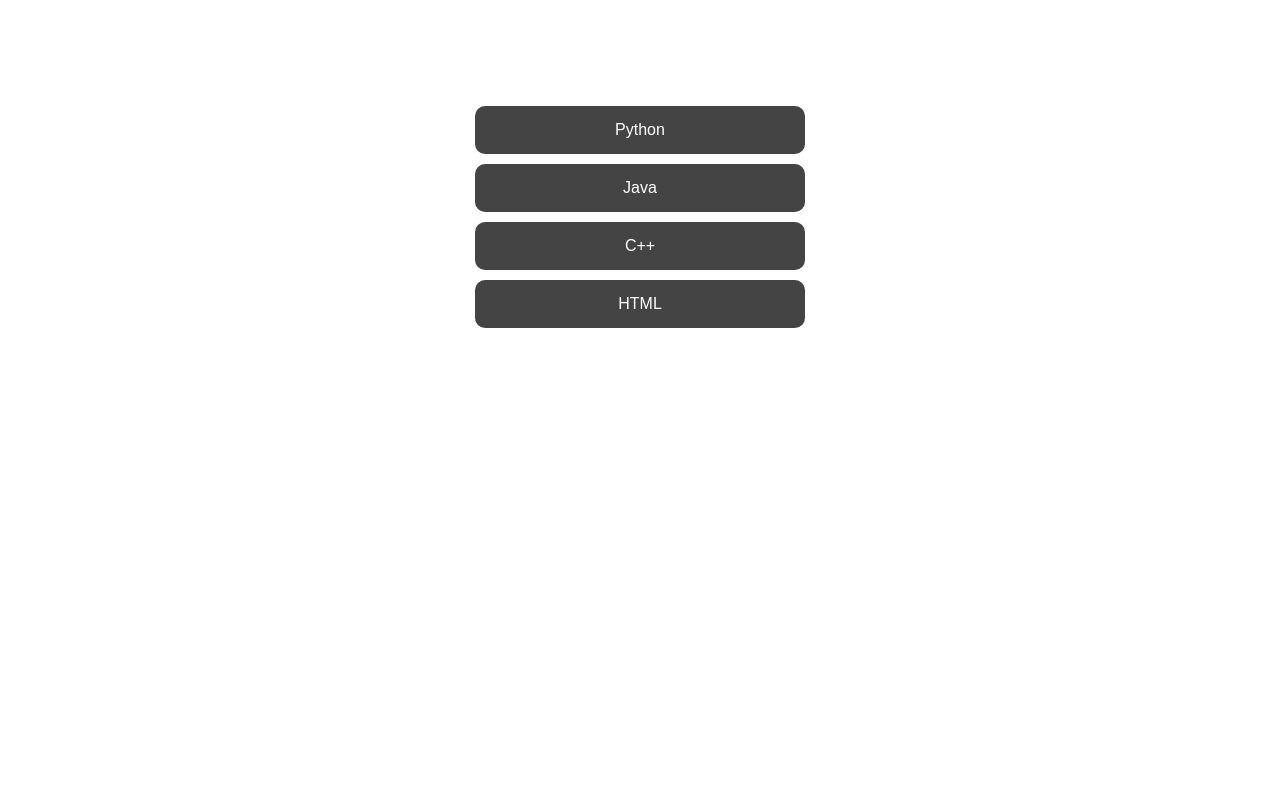
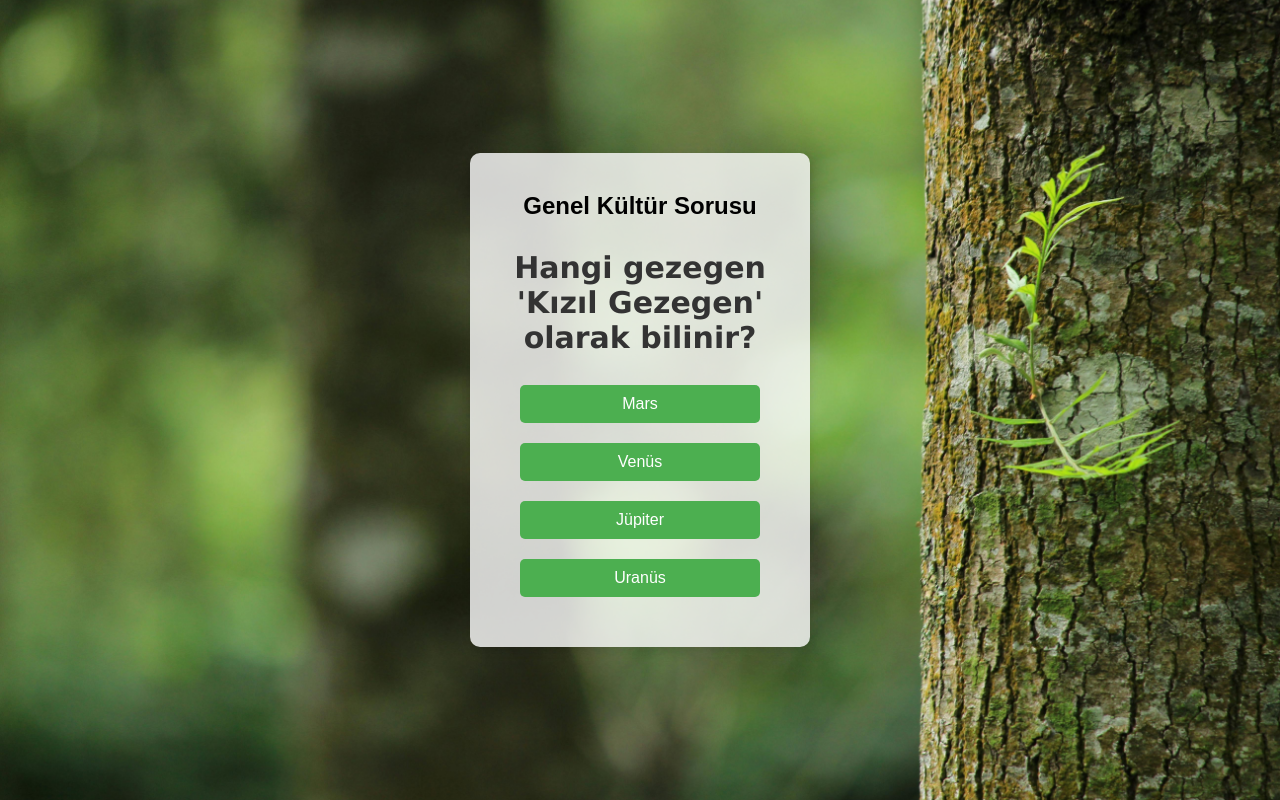
Before and after one commit to ghordhizm/genelkultur_01, a plain HTML site: page index.html in a window 1280 px wide. Drawn offline with Linux system fonts and the light colour scheme.

Commit message:
Update index.html

```diff
--- a/index.html
+++ b/index.html
@@ -1,178 +1,24 @@
 <!DOCTYPE html>
 <html lang="tr">
 <head>
-  <meta charset="UTF-8">
-  <title>Genel Kültür Sorusu</title>
-  <style>
-    body {
-      font-family: 'Arial', sans-serif;
-      background-image: url('arka-plan.jpg'); /* Arka plan resminin adı */
-      background-size: cover;
-      color: white;
-      text-align: center;
-      padding: 50px;
-    }
-
-    .question-box {
-      font-size: 24px;
-      margin-bottom: 20px;
-    }
-
-    .option {
-      display: block;
-      background-color: #444;
-      color: white;
-      padding: 15px;
-      margin: 10px auto;
-      width: 300px;
-      border-radius: 10px;
-      cursor: pointer;
-      transition: background-color 0.3s;
-    }
-
-    .option:hover {
-      background-color: #666;
-    }
-
-    .correct {
-      background-color: green !important;
-    }
-
-    .incorrect {
-      background-color: red !important;
-    }
-
-    #result {
-      font-size: 20px;
-      margin-top: 20px;
-    }
-  </style>
+    <meta charset="UTF-8">
+    <meta name="viewport" content="width=device-width, initial-scale=1.0">
+    <title>Genel Kültür Sorusu</title>
+    <link rel="stylesheet" href="style.css">
 </head>
 <body>
-  <div class="question-box" id="question"></div>
-  <div id="options"></div>
-  <div id="result"></div>
+    <div class="quiz-container">
+        <h2>Genel Kültür Sorusu</h2>
+        <p id="question">Soru Buraya Gelecek</p>
+        <div id="options">
+            <button class="option-btn" onclick="checkAnswer(this)">Seçenek A</button>
+            <button class="option-btn" onclick="checkAnswer(this)">Seçenek B</button>
+            <button class="option-btn" onclick="checkAnswer(this)">Seçenek C</button>
+            <button class="option-btn" onclick="checkAnswer(this)">Seçenek D</button>
+        </div>
+        <p id="result"></p>
+    </div>
 
-  <script>
-    const urlParams = new URLSearchParams(window.location.search);
-    const qr = urlParams.get('qr') || "1"; // Varsayılan qr=1
-
-    const questions = [
-      {
-        question: "Türkiye'nin başkenti neresidir?",
-        options: ["İstanbul", "Ankara", "İzmir", "Bursa"],
-        answer: 1
-      },
-      {
-        question: "Dünya'nın en büyük okyanusu hangisidir?",
-        options: ["Hint", "Atlas", "Büyük Okyanus", "Arktik"],
-        answer: 2
-      },
-      {
-        question: "Ay'ın Dünya etrafında dönüş süresi nedir?",
-        options: ["24 saat", "7 gün", "27 gün", "365 gün"],
-        answer: 2
-      },
-      {
-        question: "Osmanlı Devleti'nin kurucusu kimdir?",
-        options: ["Yavuz Sultan Selim", "Kanuni Sultan Süleyman", "Fatih Sultan Mehmet", "Osman Gazi"],
-        answer: 3
-      },
-      {
-        question: "İngiltere'nin para birimi nedir?",
-        options: ["Euro", "Sterlin", "Dolar", "Frank"],
-        answer: 1
-      },
-      {
-        question: "En uzun nehir hangisidir?",
-        options: ["Nil", "Amazon", "Mississippi", "Yangtze"],
-        answer: 0
-      },
-      {
-        question: "İlk Türk devleti hangisidir?",
-        options: ["Göktürkler", "Hunlar", "Selçuklular", "Osmanlılar"],
-        answer: 1
-      },
-      {
-        question: "Einstein'ın ünlü denklemi nedir?",
-        options: ["E=mc^2", "F=ma", "V=IR", "a^2+b^2=c^2"],
-        answer: 0
-      },
-      {
-        question: "Türkiye kaç coğrafi bölgeye ayrılır?",
-        options: ["5", "6", "7", "8"],
-        answer: 2
-      },
-      {
-        question: "En çok konuşulan dil hangisidir?",
-        options: ["İngilizce", "İspanyolca", "Çince", "Arapça"],
-        answer: 2
-      },
-      {
-        question: "İnsan vücudunda kaç kemik vardır?",
-        options: ["206", "201", "196", "212"],
-        answer: 0
-      },
-      {
-        question: "Hangisi gezegen değildir?",
-        options: ["Mars", "Jüpiter", "Ay", "Venüs"],
-        answer: 2
-      },
-      {
-        question: "Atatürk hangi yıl doğmuştur?",
-        options: ["1880", "1881", "1890", "1900"],
-        answer: 1
-      },
-      {
-        question: "Mona Lisa tablosu kime aittir?",
-        options: ["Picasso", "Van Gogh", "Leonardo da Vinci", "Michelangelo"],
-        answer: 2
-      },
-      {
-        question: "Hangisi bir yazılım dili değildir?",
-        options: ["Python", "Java", "C++", "HTML"],
-        answer: 3
-      }
-    ];
-
-    const qrLinks = {
-      "1": ["https://link1a.com", "https://link1b.com", "https://link1c.com"],
-      "2": ["https://link2a.com", "https://link2b.com", "https://link2c.com"],
-      "3": ["https://link3a.com", "https://link3b.com", "https://link3c.com"],
-      "4": ["https://link4a.com", "https://link4b.com", "https://link4c.com"],
-      "5": ["https://link5a.com", "https://link5b.com", "https://link5c.com"]
-    };
-
-    const questionIndex = sessionStorage.getItem("questionIndex") || Math.floor(Math.random() * questions.length);
-    sessionStorage.setItem("questionIndex", questionIndex);
-    const selectedQuestion = questions[questionIndex];
-
-    const qBox = document.getElementById("question");
-    const optBox = document.getElementById("options");
-    const resultBox = document.getElementById("result");
-
-    qBox.textContent = selectedQuestion.question;
-
-    selectedQuestion.options.forEach((opt, index) => {
-      const btn = document.createElement("div");
-      btn.className = "option";
-      btn.textContent = opt;
-      btn.onclick = () => {
-        if (index === selectedQuestion.answer) {
-          btn.classList.add("correct");
-          resultBox.textContent = "Tebrikler, doğru cevap!";
-          setTimeout(() => {
-            const links = qrLinks[qr];
-            const randomLink = links[Math.floor(Math.random() * links.length)];
-            window.location.href = randomLink;
-          }, 1500);
-        } else {
-          btn.classList.add("incorrect");
-          resultBox.textContent = "Tekrar deneyin!";
-        }
-      };
-      optBox.appendChild(btn);
-    });
-  </script>
+    <script src="script.js"></script>
 </body>
 </html>
```
